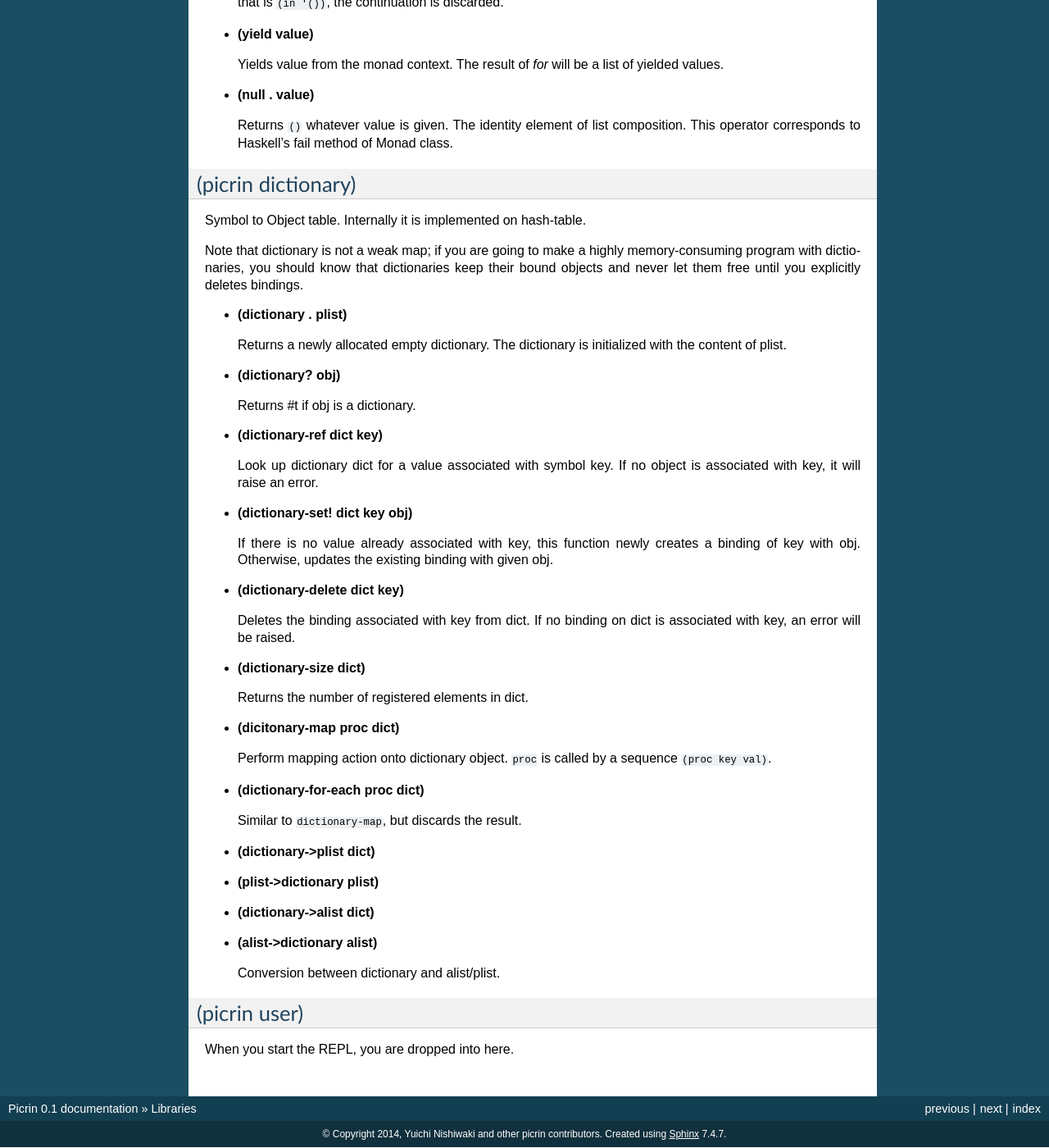
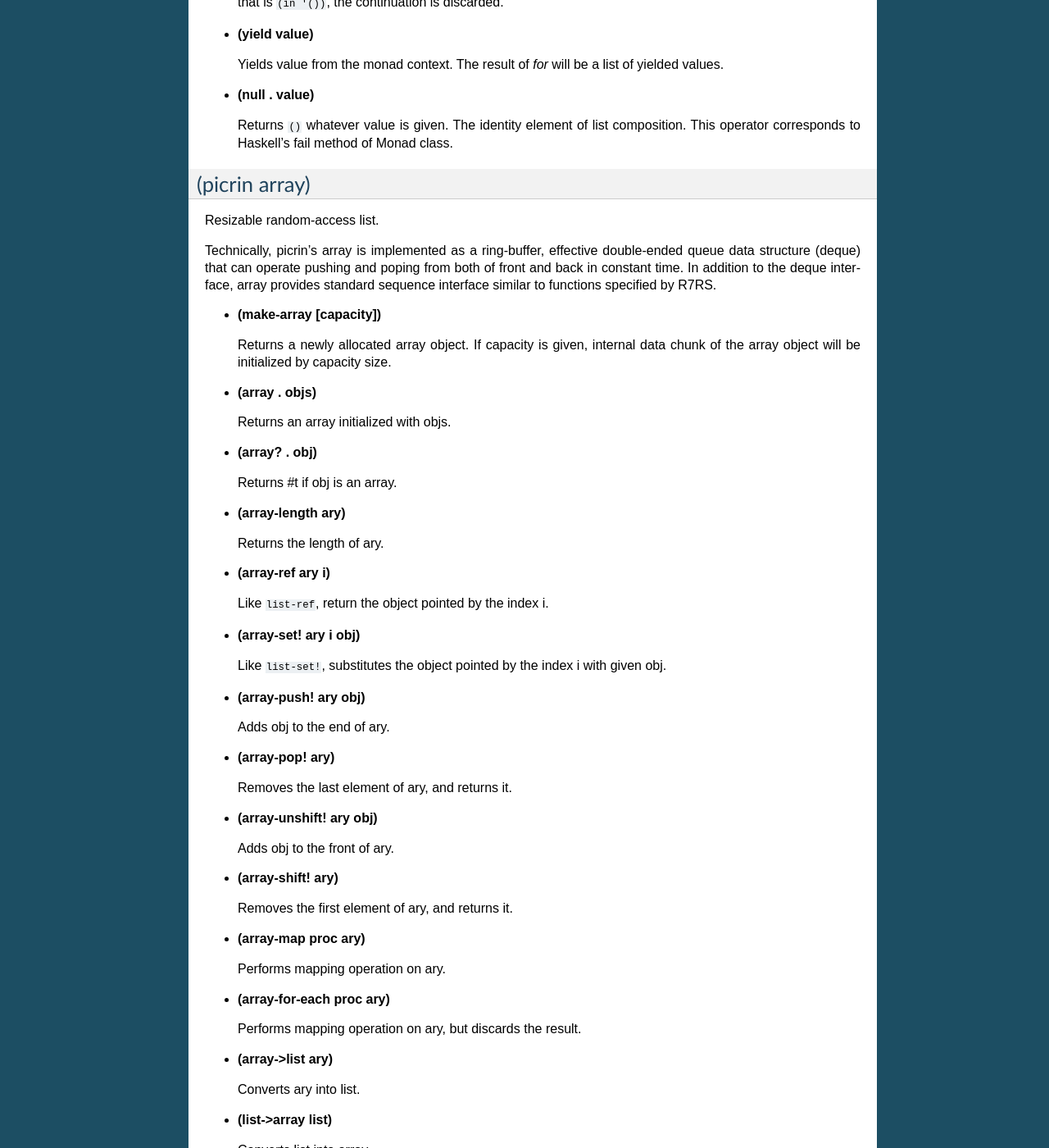
Before and after one commit to picrin-scheme/picrin, a Sphinx documentation site: the page built from docs/libs.rst, in a window 1280 px wide and 1400 px high, scrolled down 2624 px. Shown: the whole window at 82% size. Built offline with Sphinx 7.4.7, drawn with Linux system fonts in a browser that asks for light colours; some of the changed text lies outside the part shown.

Commit message:
update docs

```diff
--- a/docs/libs.rst
+++ b/docs/libs.rst
@@ -137,6 +137,70 @@ This expression is equivalent to ``(filter even? (iota 10))`` but it is more pro
   Returns ``()`` whatever value is given. The identity element of list composition. This operator corresponds to Haskell's fail method of Monad class.
 
 
+(picrin array)
+--------------
+
+Resizable random-access list.
+
+Technically, picrin's array is implemented as a ring-buffer, effective double-ended queue data structure (deque) that can operate pushing and poping from both of front and back in constant time. In addition to the deque interface, array provides standard sequence interface similar to functions specified by R7RS.
+
+- **(make-array [capacity])**
+
+  Returns a newly allocated array object. If capacity is given, internal data chunk of the array object will be initialized by capacity size.
+
+- **(array . objs)**
+
+  Returns an array initialized with objs.
+
+- **(array? . obj)**
+
+  Returns #t if obj is an array.
+
+- **(array-length ary)**
+
+  Returns the length of ary.
+
+- **(array-ref ary i)**
+
+  Like ``list-ref``, return the object pointed by the index i.
+
+- **(array-set! ary i obj)**
+
+  Like ``list-set!``, substitutes the object pointed by the index i with given obj.
+
+- **(array-push! ary obj)**
+
+  Adds obj to the end of ary.
+
+- **(array-pop! ary)**
+
+  Removes the last element of ary, and returns it.
+
+- **(array-unshift! ary obj)**
+
+  Adds obj to the front of ary.
+
+- **(array-shift! ary)**
+
+  Removes the first element of ary, and returns it.
+
+- **(array-map proc ary)**
+
+  Performs mapping operation on ary.
+
+- **(array-for-each proc ary)**
+
+  Performs mapping operation on ary, but discards the result.
+
+- **(array->list ary)**
+
+  Converts ary into list.
+
+- **(list->array list)**
+
+  Converts list into array.
+
+
 (picrin dictionary)
 -------------------
 
```
